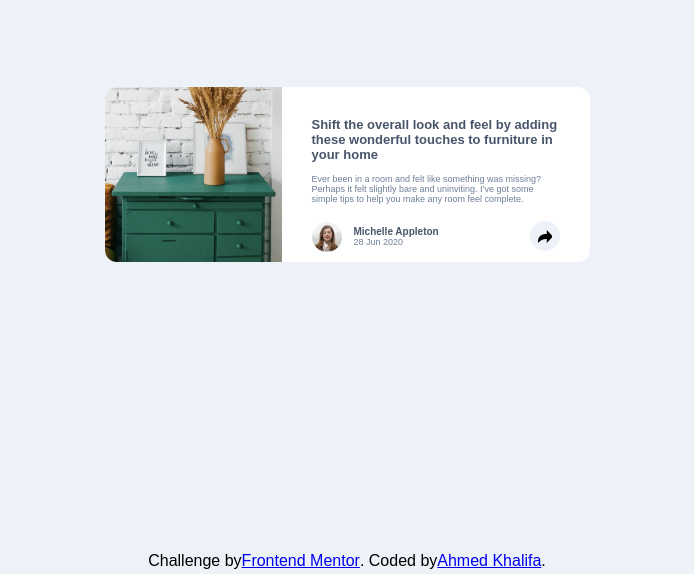
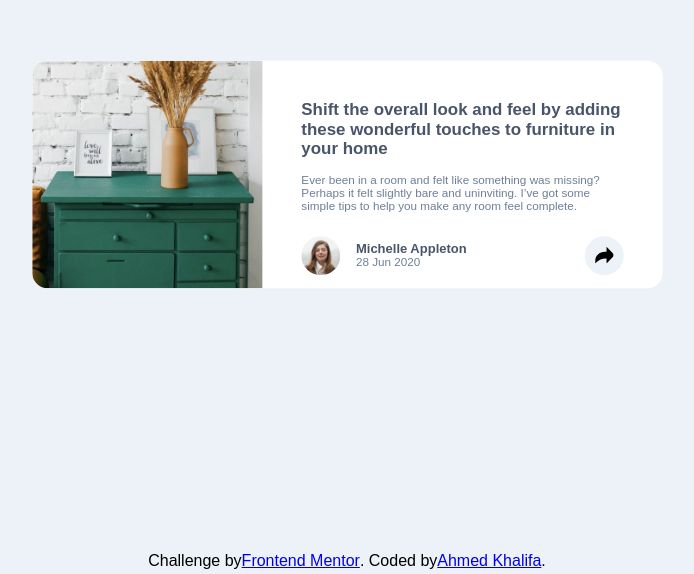
Before and after one commit to khali70/article-preview-component, a plain HTML site: page index.html in a window 1280 px wide. Shown: the part 226-800 px from the top of the page, without its empty margins (293-987 px from the left). Drawn offline with Linux system fonts and the light colour scheme; a web font is replaced by a local one.

Commit message:
compatibality for fire fox

```diff
--- a/index.html
+++ b/index.html
@@ -106,7 +106,7 @@
       window.onresize = () => {
         windowWidth = window.innerWidth;
       };
-      if (windowWidth <= 375) {
+      if (windowWidth <= 450) {
         $(".card .body").style.width = $(".card").offsetWidth + "px";
       }
     </script>
--- a/style/style.scss
+++ b/style/style.scss
@@ -26,6 +26,7 @@ body {
   margin: 0;
 }
 .card {
+  transform: scale(1.3);
   display: flex;
   height: 175px;
   background-color: #fff;
@@ -119,7 +120,7 @@ body {
   flex: 1;
   padding: 0.25rem;
 }
-@media only screen and (min-width: 375px) {
+@media only screen and (min-width: 450px) {
   .icon:hover {
     .info {
       z-index: 1;
@@ -207,3 +208,14 @@ body {
     }
   }
 }
+@-moz-document url-prefix() {
+  .card .body {
+    margin: 20px;
+    .title {
+      font-size: 12px;
+    }
+    .body {
+      margin: 10px 0 8px 0;
+    }
+  }
+}
```
Also changed, not shown: style/style.css, 1 other file.
